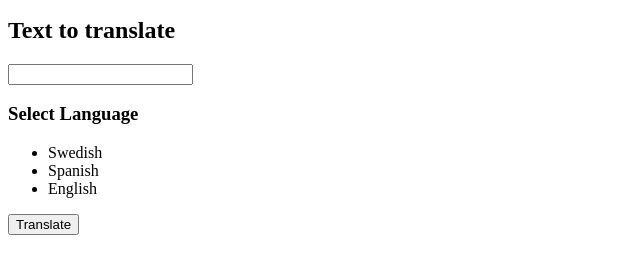
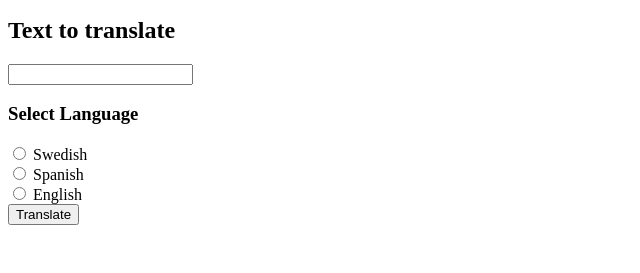
Before and after one commit to SusyGlez/pollyglot_app, a plain HTML site: page index.html in a window 1280 px wide. Shown: the part 145-418 px from the top of the page, without its empty margins (0-640 px from the left). Drawn offline with Linux system fonts and the light colour scheme.

Commit message:
changed unordered list for inputs and lists for labels

```diff
--- a/index.html
+++ b/index.html
@@ -20,11 +20,12 @@
       <h2>Text to translate</h2>
       <input />
       <h3>Select Language</h3>
-      <ul>
-        <li>Swedish</li>
-        <li>Spanish</li>
-        <li>English</li>
-      </ul>
+      <input type="radio" id="swedish" name="language" />
+      <label for="swedish">Swedish</label><br />
+      <input type="radio" id="spanish" name="language" />
+      <lable for="spanish">Spanish</lable><br />
+      <input type="radio" id="english" name="language" />
+      <label for="english">English</label><br />
       <button>Translate</button>
     </div>
   </body>
```
